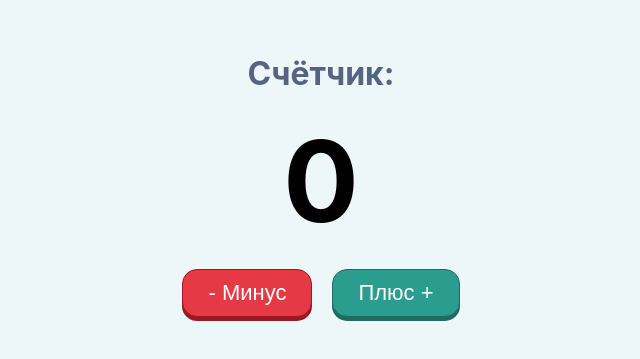
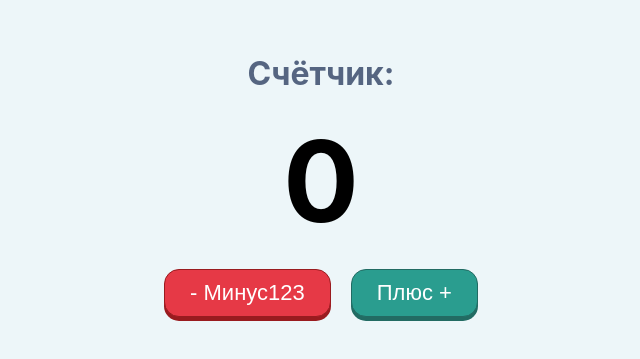
Before and after one commit to Shunpocode/react, a React (Create React App) app: page / in a window 1280 px wide. Shown: the part 215-574 px from the top of the page, without its empty margins (319-959 px from the left). Built offline with nearby package versions, Linux system fonts and the light colour scheme; the HTML template or start-up script is replaced by a standard one.

Commit message:
Update App.jsx

```diff
--- a/src/App.jsx
+++ b/src/App.jsx
@@ -25,7 +25,7 @@ function App() {
           {count}
         </h1>
         <div id='buttons'>
-          <button onClick={()=>sumCount('-')} type="button">- Минус</button>
+          <button onClick={()=>sumCount('-')} type="button">- Минус123</button>
           <button onClick={()=>sumCount('+')} type="button">Плюс +</button>
         </div>
       </div>
```
